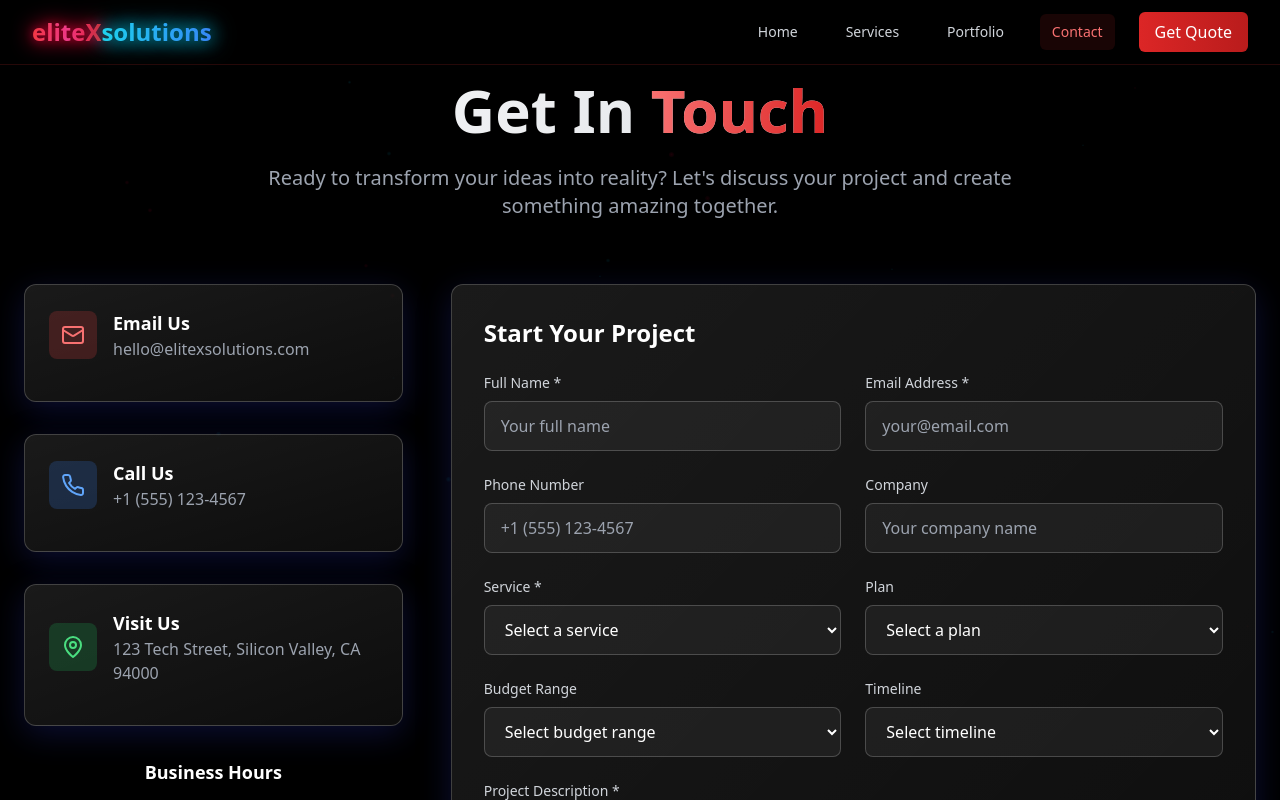
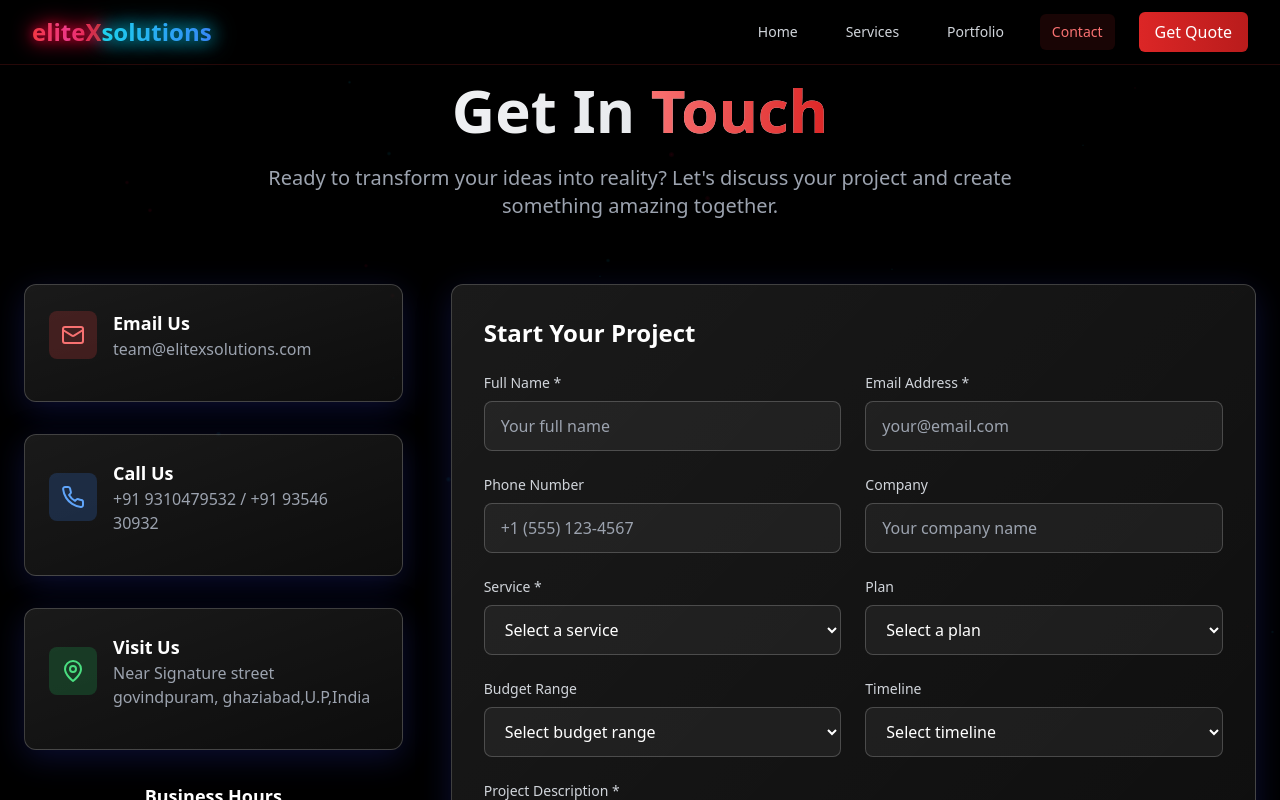
Before and after one commit to aryankumar06/elitexsolution, a React (Vite) app: page /contact in a window 1280 px wide. Shown: the top 800 px of the page. Built offline with nearby package versions, Linux system fonts and the light colour scheme.

Commit message:
Added Google Search Console verification file

```diff
--- a/package.json
+++ b/package.json
@@ -11,6 +11,7 @@
   },
   "dependencies": {
     "clsx": "^2.1.1",
+    "emailjs-com": "^3.2.0",
     "framer-motion": "^12.23.12",
     "lucide-react": "^0.344.0",
     "react": "^18.3.1",
--- a/src/pages/Contact.tsx
+++ b/src/pages/Contact.tsx
@@ -4,7 +4,9 @@ import { Mail, Phone, MapPin, Send, Check } from 'lucide-react';
 import { useSearchParams } from 'react-router-dom';
 import Navigation from '../components/Navigation';
 import GlassCard from '../components/GlassCard';
+//import emailjs from 'emailjs-com';
 import ParticleBackground from '../components/ParticleBackground';
+
 
 const Contact: React.FC = () => {
   const [searchParams] = useSearchParams();
@@ -31,7 +33,7 @@ const Contact: React.FC = () => {
   ];
 
   const plans = ['Basic', 'Advanced', 'Pro', 'Custom'];
-  const budgets = ['$1,000 - $5,000', '$5,000 - $10,000', '$10,000 - $25,000', '$25,000+'];
+  const budgets = ['$400 - $600', '$700 - $1,000', '$1,000 - $2,000', '$25,000+'];
   const timelines = ['1-2 weeks', '1 month', '2-3 months', '3+ months'];
 
   const handleChange = (e: React.ChangeEvent<HTMLInputElement | HTMLTextAreaElement | HTMLSelectElement>) => {
@@ -54,7 +56,7 @@ const Contact: React.FC = () => {
 
   if (isSubmitted) {
     return (
-      <div className="min-h-screen bg-black text-white flex items-center justify-center">
+      <div className="min-h-screen bg-black text-red flex items-center justify-center">
         <ParticleBackground />
         <Navigation />
 
@@ -127,7 +129,7 @@ const Contact: React.FC = () => {
                       </div>
                       <div>
                         <h3 className="text-lg font-semibold text-white">Email Us</h3>
-                        <p className="text-gray-400">hello@elitexsolutions.com</p>
+                        <p className="text-gray-400">team@elitexsolutions.com</p>
                       </div>
                     </div>
                   </div>
@@ -141,7 +143,7 @@ const Contact: React.FC = () => {
                       </div>
                       <div>
                         <h3 className="text-lg font-semibold text-white">Call Us</h3>
-                        <p className="text-gray-400">+1 (555) 123-4567</p>
+                        <p className="text-gray-400">+91 9310479532 / +91 93546 30932</p>
                       </div>
                     </div>
                   </div>
@@ -155,7 +157,8 @@ const Contact: React.FC = () => {
                       </div>
                       <div>
                         <h3 className="text-lg font-semibold text-white">Visit Us</h3>
-                        <p className="text-gray-400">123 Tech Street, Silicon Valley, CA 94000</p>
+                        <p className="text-gray-400">Near Signature street govindpuram,
+                          ghaziabad,U.P,India </p>
                       </div>
                     </div>
                   </div>
```
Also changed, not shown: 2 other files (tests, documents, lock files or other folders).
